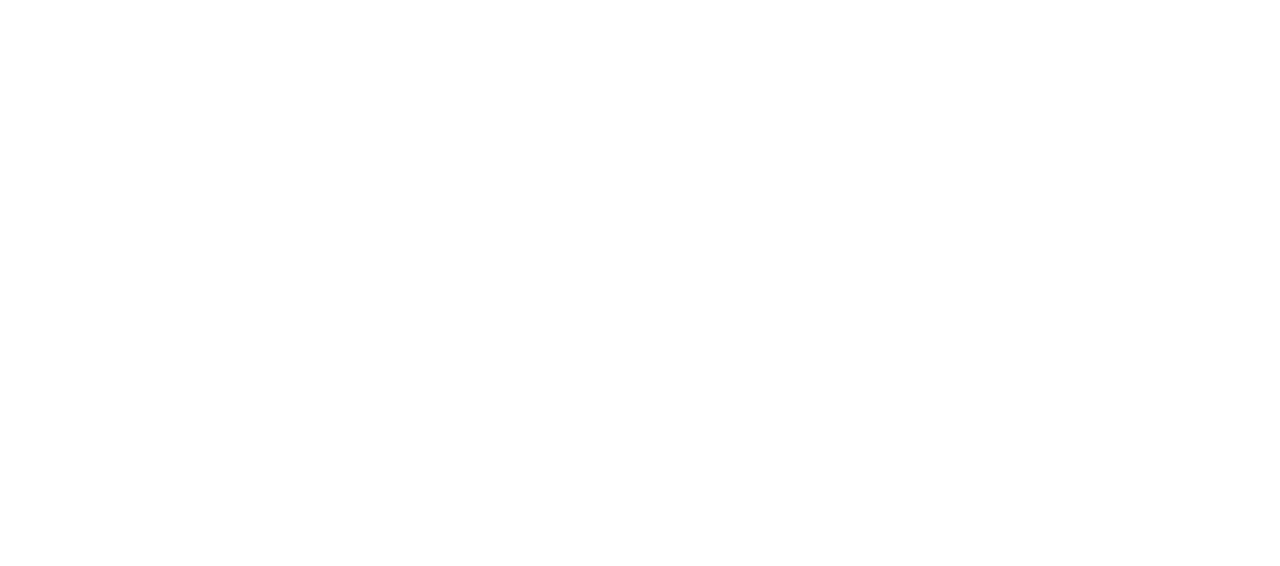
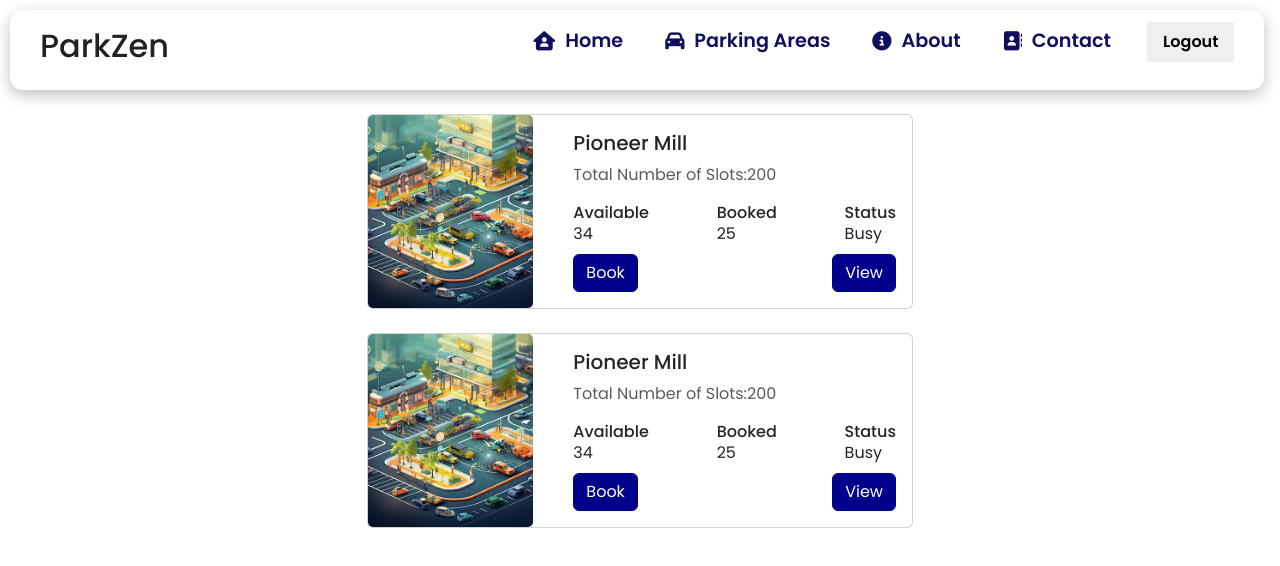
Before and after one commit to sakthi-1918/parkzen1, a React (Create React App) app in the folder parkzen/: page /loc in a window 1280 px wide. Before the commit this address had no page. Shown: the top 566 px of the page. Built offline with nearby package versions, Linux system fonts and the light colour scheme.

Commit message:
Option page

```diff
--- /dev/null
+++ b/package.json
@@ -0,0 +1,5 @@
+{
+  "dependencies": {
+    "bootstrap": "^5.3.3"
+  }
+}
--- a/parkzen/src/App.js
+++ b/parkzen/src/App.js
@@ -1,16 +1,17 @@
 import './App.css';
-import Navibar from './components/Navigationbar';
+// import Navibar from '../components/Navigationbar';
 import {Routes,Route} from "react-router-dom";
-import LoginSignup from './components/signin';
-import LocationDropdown from './components/Dropdown';
+import LoginSignup from './pages/signin.js';
+
+import Options from './pages/Options.js';
 
 function App() {
-  const locations = ['Pioneer Mill', 'A block', 'IM parking', 'E block', 'N Block Ground'];
   return (
     <Routes>
-      <Route path="/" element={<Navibar/>}/>
+      {/* <Route path="/" element={<Navibar/>}/> */}
       <Route path="/signin" element={<LoginSignup/>}/>
-      <Route path="/location" element={ <LocationDropdown locations={locations} />}/>
+
+      <Route path="/loc" element={<Options/>}/>
     </Routes>
 
 
--- /dev/null
+++ b/parkzen/src/components/Location.jsx
@@ -0,0 +1,69 @@
+import React,{ useState } from 'react';
+import 'bootstrap/dist/css/bootstrap.min.css';
+import images from '../assets/images.jpeg';
+
+export default function UserCard() {
+  const [isBookHovered, setIsBookHovered] = useState(false);
+  const [isViewHovered, setIsViewHovered] = useState(false);
+  return (
+    <div className="container mt-4">
+      <div className="row justify-content-center">
+        <div className="col-md-6">
+          <div className="card">
+            <div className="row no-gutters">
+              <div className="col-md-4">
+                <img
+                  src={images}
+                  className="card-img"
+                  alt="User"
+                  style={{ width: '100%', height: '100%', objectFit: 'cover' }}
+
+                />
+              </div>
+              <div className="col-md-8">
+                <div className="card-body">
+                  <h5 className="card-title">Pioneer Mill</h5>
+                  <p className="card-text text-muted">Total Number of Slots:200</p>
+                  <div className="d-flex justify-content-between my-2">
+                    <div>
+                      <h6 className="mb-0">Available</h6>
+                      <p className="mb-0">34</p>
+                    </div>
+                    <div>
+                      <h6 className="mb-0">Booked</h6>
+                      <p className="mb-0">25</p>
+                    </div>
+                    <div>
+                      <h6 className="mb-0">Status</h6>
+                      <p className="mb-0">Busy</p>
+                    </div>
+                  </div>
+                  <div className="d-flex justify-content-between">
+                    <button type="button" className="btn btn-outline-secondary"  style={{
+                    backgroundColor: '#00008B',
+                    color: isBookHovered ? '#ff6347' : '#fff',
+                    borderColor: '#00008B',
+                    }}
+                    onMouseEnter={() => setIsBookHovered(true)}
+                    onMouseLeave={() => setIsBookHovered(false)}>
+                      Book
+                    </button>
+                    <button type="button" className="btn btn-primary" style={{
+          backgroundColor: '#00008B',
+          color:  isViewHovered ? '#ff6347' :'#fff',
+          borderColor:  '#00008B',
+        }}
+        onMouseEnter={() => setIsViewHovered(true)}
+        onMouseLeave={() => setIsViewHovered(false)}>
+                      View
+                    </button>
+                  </div>
+                </div>
+              </div>
+            </div>
+          </div>
+        </div>
+      </div>
+    </div>
+  );
+}
--- a/parkzen/src/components/NavbarStyles.css
+++ b/parkzen/src/components/NavbarStyles.css
@@ -8,6 +8,13 @@
     width: 98%;
     height: 80px;
     border-radius: 13px;
+    z-index: 1030;
+    position: fixed; /* Make the navbar fixed */
+    top: 0; /* Stick it to the top */
+    left: 0;
+    right: 0;
+    background-color: white;
+
 }
 .navbar-logo{
     color:#222;
@@ -20,6 +27,7 @@
     grid-gap:10px;
     list-style: none;
     align-items: center;
+    z-index: 1030;
 
 }
 .nav-links{
@@ -59,10 +67,11 @@
 }
 .menu-icons{
     display:none;
+    z-index: 1030;
 }
 @media screen and (max-width:850px){
     .NavbarItems{
-        z-index:99;
+        z-index:1030;
     }
     .nav-menu{
         display: flex;
@@ -72,19 +81,19 @@
         width:100%;
         height: auto;
         position: absolute;
-        top: 0;
+        top: 70px;
         left: -100%;
         opacity: 0;
         align-items: stretch;
         padding: 80px 0 30px 0;
         margin: 0;
         text-align: center;
-        z-index:-1;
+        z-index:1020;
     }
     .nav-menu.active{
         left:0;
         opacity:1;
-        z-index:-1;
+        z-index:1020;
 
     }
     .nav-links{
@@ -118,6 +127,7 @@
     }
     .menu-icons{
         display:block;
+        z-index: 1030;
     }
     .menu-icons  i{
         font-size: 1.2rem;
--- /dev/null
+++ b/parkzen/src/pages/Options.js
@@ -0,0 +1,19 @@
+// src/pages/HomePage.js
+import React from 'react';
+import  Navibar from '../components/Navigationbar';
+import UserCard from '../components/Location';
+
+function Options() {
+  return (
+    <div>
+
+      <Navibar />
+      <div style={{paddingTop:'90px'}}>
+      <UserCard/>
+      <UserCard/>
+      </div>
+    </div>
+  );
+}
+
+export default Options;
--- a/parkzen/src/components/signin.js
+++ b/parkzen/src/pages/signin.js
@@ -1,5 +1,5 @@
 import React, { useState } from 'react';
-import carImage from '../Assets/car.png'; // Adjust this path as needed
+import car from '../assets/car.png'; // Adjust this path as needed
 
 const LoginSignup = () => {
     const [isLogin, setIsLogin] = useState(true);
@@ -26,9 +26,10 @@
     return (
         <div style={{ display: 'flex', minHeight: '100vh' }}>
             {/* Left half with car image */}
+            <img src={car}/>
             <div style={{
                 flex: '1',
-                // backgroundImage: url(${carImage}),
+                // backgroundImage:,
                 backgroundSize: 'contain', // Ensures the image retains its aspect ratio
                 backgroundPosition: 'center',
                 backgroundRepeat: 'no-repeat',
```
Also changed, not shown: parkzen/src/Assets/images.jpeg (added), 1 other file (tests, documents, lock files or other folders).
